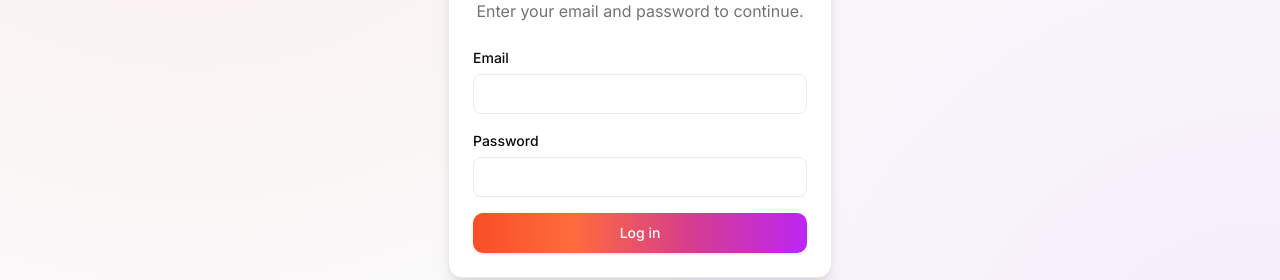
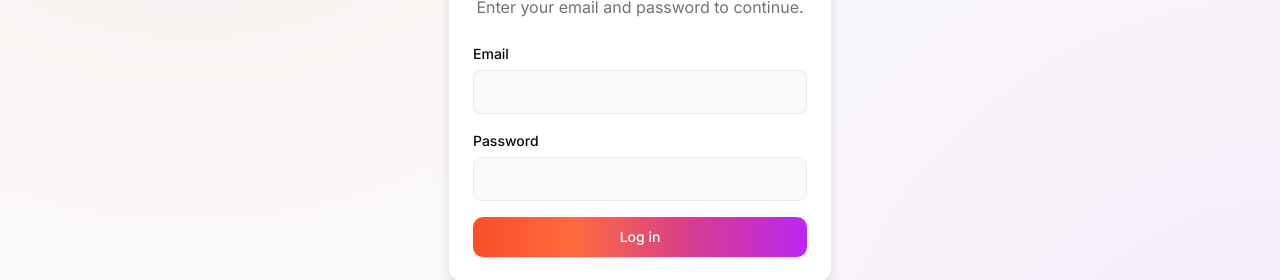
Before and after one commit to jawwad31/linkedin-content-os, a Next.js app: page /login in a window 1280 px wide. Shown: the part 344-624 px from the top of the page. Built offline with nearby package versions, Linux system fonts and the light colour scheme; no server answers.

Commit message:
style: complete material design system

```diff
--- a/src/components/app-shell/app-header.tsx
+++ b/src/components/app-shell/app-header.tsx
@@ -34,7 +34,7 @@ export function AppHeader({
   const pageTitle = params?.post_id ? "Post Review" : (activeItem?.label ?? "Dashboard");
 
   return (
-    <header className="sticky top-0 z-10 flex flex-wrap items-center justify-between gap-3 border-b border-border-grey bg-white px-6 py-4 lg:px-8">
+    <header className="sticky top-0 z-10 flex flex-wrap items-center justify-between gap-3 border-b border-border-grey bg-white/90 px-6 py-4 backdrop-blur-md lg:px-8">
       <div className="flex min-w-0 items-center gap-3">
         <h2 className="truncate text-card-title font-heading font-semibold">
           {pageTitle}
--- a/src/components/ui/badge.tsx
+++ b/src/components/ui/badge.tsx
@@ -13,6 +13,8 @@ const badgeVariants = cva(
         warning: "bg-warning/10 text-warning",
         danger: "bg-danger/10 text-danger",
         info: "bg-info/10 text-info",
+        "accent-orange": "bg-brand-orange/10 text-brand-orange",
+        "accent-purple": "bg-brand-purple/10 text-brand-purple",
         outline: "border border-border-grey text-near-black",
       },
     },
--- a/src/components/ui/card.tsx
+++ b/src/components/ui/card.tsx
@@ -6,7 +6,7 @@ function Card({ className, ...props }: React.ComponentProps<"div">) {
   return (
     <div
       className={cn(
-        "rounded-card border border-border-grey bg-white text-near-black",
+        "rounded-card border border-border-grey bg-white text-near-black shadow-xs",
         className,
       )}
       {...props}
--- a/src/components/ui/input.tsx
+++ b/src/components/ui/input.tsx
@@ -7,7 +7,7 @@ function Input({ className, type, ...props }: React.ComponentProps<"input">) {
     <input
       type={type}
       className={cn(
-        "h-10 w-full rounded-control border border-border-grey bg-white px-3 text-body text-near-black outline-none transition-colors placeholder:text-muted-foreground focus-visible:ring-2 focus-visible:ring-brand-orange/50 disabled:cursor-not-allowed disabled:opacity-50",
+        "h-11 w-full rounded-control border border-border-grey bg-soft-white px-3.5 text-body text-near-black outline-none transition-colors placeholder:text-muted-foreground focus-visible:bg-white focus-visible:ring-2 focus-visible:ring-brand-orange/50 disabled:cursor-not-allowed disabled:opacity-50 disabled:bg-soft-white",
         className,
       )}
       {...props}
--- a/src/components/ui/textarea.tsx
+++ b/src/components/ui/textarea.tsx
@@ -6,7 +6,7 @@ function Textarea({ className, ...props }: React.ComponentProps<"textarea">) {
   return (
     <textarea
       className={cn(
-        "w-full rounded-control border border-border-grey bg-white px-3 py-2 text-body text-near-black outline-none transition-colors placeholder:text-muted-foreground focus-visible:ring-2 focus-visible:ring-brand-orange/50 disabled:cursor-not-allowed disabled:opacity-50",
+        "w-full rounded-control border border-border-grey bg-soft-white px-3.5 py-2.5 text-body text-near-black outline-none transition-colors placeholder:text-muted-foreground focus-visible:bg-white focus-visible:ring-2 focus-visible:ring-brand-orange/50 disabled:cursor-not-allowed disabled:opacity-50 disabled:bg-soft-white",
         className,
       )}
       {...props}
```
Also changed, not shown: 1 other file (tests, documents, lock files or other folders).
